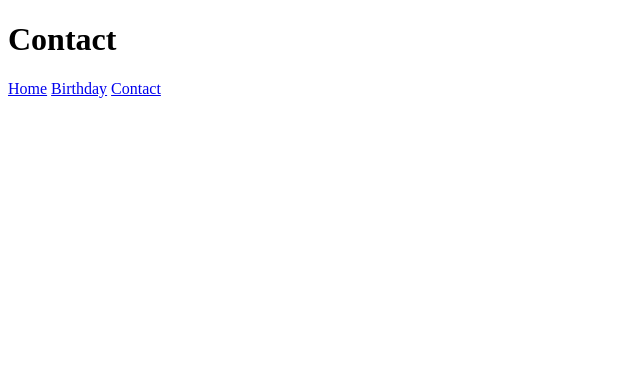
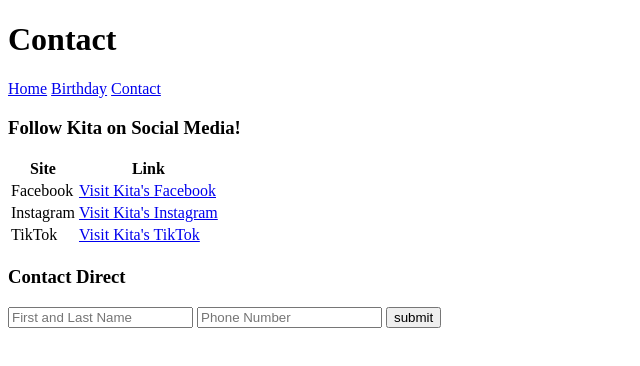
Before and after one commit to mgwel123/Kita-s-Webpage-HTML-, a plain HTML site: page Contact.html in a window 1280 px wide. Shown: the whole page, without its empty margins (0-640 px from the left). Drawn offline with Linux system fonts and the light colour scheme.

Commit message:
contact section added

```diff
--- a/Contact.html
+++ b/Contact.html
@@ -16,6 +16,33 @@
         <a href="Contact.html">Contact</a>
     </div>
 
+    <h3>Follow Kita on Social Media!</h3>
+    <table>
+        <tr>
+            <th>Site</th>
+            <th>Link</th>
+        </tr>
+        <tr>
+            <td>Facebook</td>
+            <td><a href="x">Visit Kita's Facebook</a></td>
+        </tr>
+        <tr>
+            <td>Instagram</td>
+            <td><a href="y">Visit Kita's Instagram</a></td>
+        </tr>
+        <tr>
+            <td>TikTok</td>
+            <td><a href="z">Visit Kita's TikTok</a></td>
+        </tr>
+    </table>
+
+    <form>
+        <h3>Contact Direct</h3>
+        <input type="text" name="firstAndLastName" placeholder="First and Last Name">
+        <input type="text" name="phone" placeholder="Phone Number">
+        <input type="submit" value="submit">
+    </form>
+
 
 
 </body>
```
